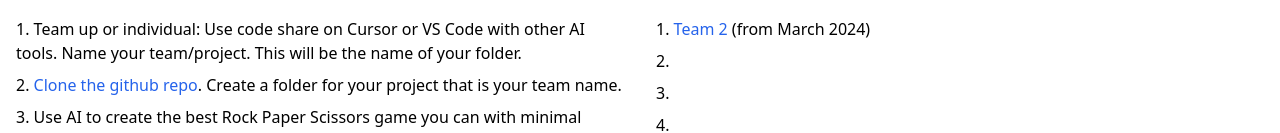
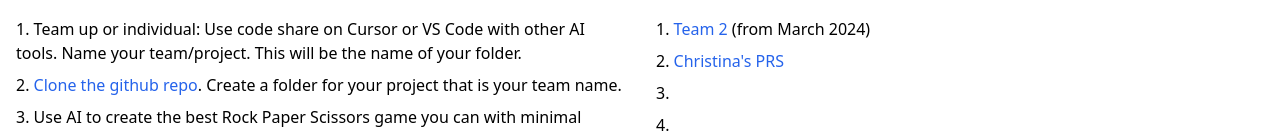
Before and after one commit to inventivegroup/inventivegroup.github.io, a plain HTML site: page index.html in a window 1280 px wide. Shown: the part 513-646 px from the top of the page. Drawn offline with nearby package versions, Linux system fonts and the light colour scheme.

Commit message:
updated index page

```diff
--- a/index.html
+++ b/index.html
@@ -47,7 +47,7 @@
                 <h2 class="my-5 text-2xl font-semibold">Group Projects</h2>
                 <ol class="list-decimal list-inside space-y-2">
                     <li><a href="/team2/rockpaperscissors.html" target="_blank" class="text-blue-600 hover:underline">Team 2</a> (from March 2024)</li>
-                    <li></li>
+                    <li><a href="/christina-prs/index.html" target="_blank" class="text-blue-600 hover:underline">Christina's PRS</a></li>
                     <li></li>
                     <li></li>
                     <li></li>
```
